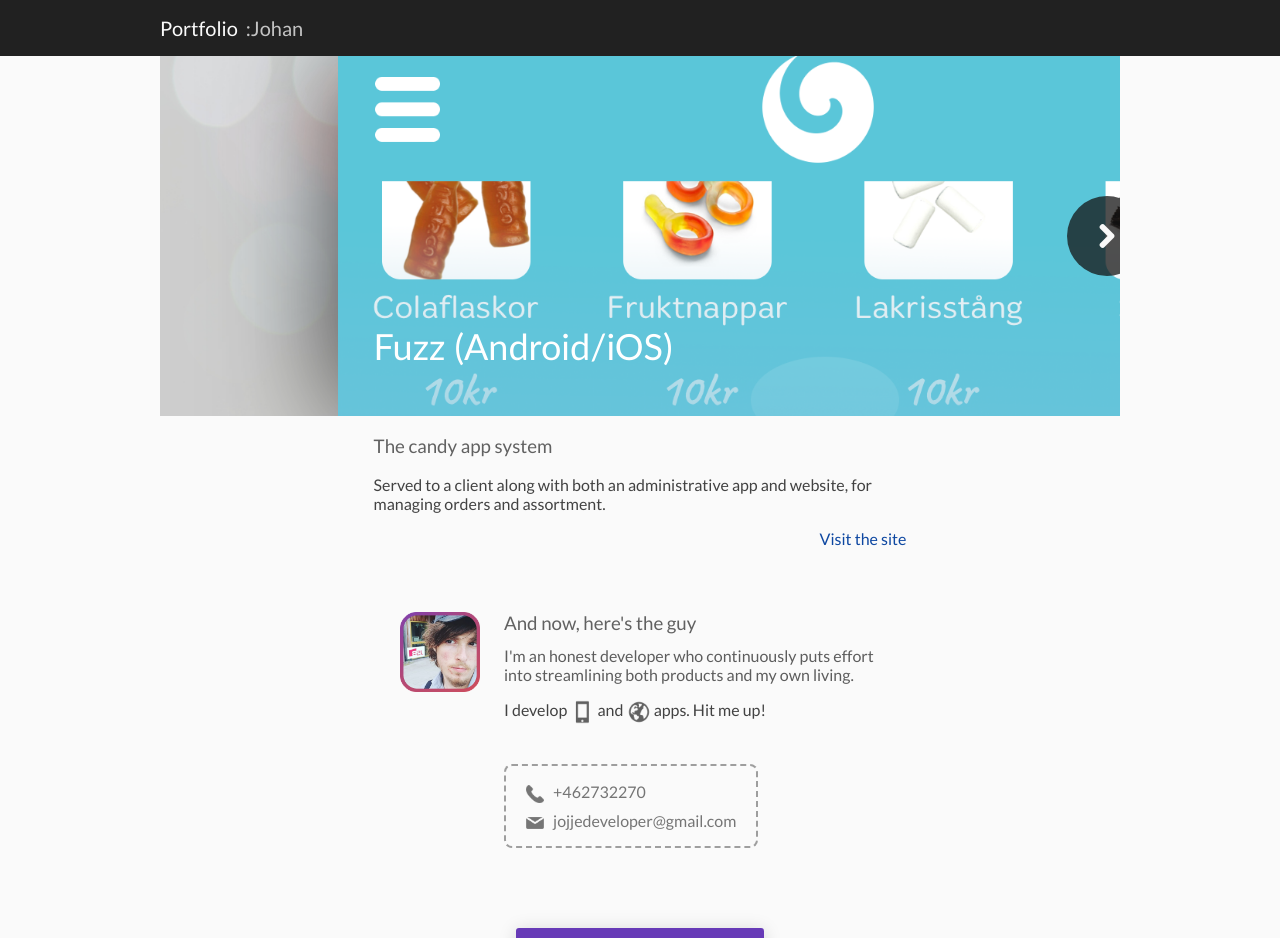
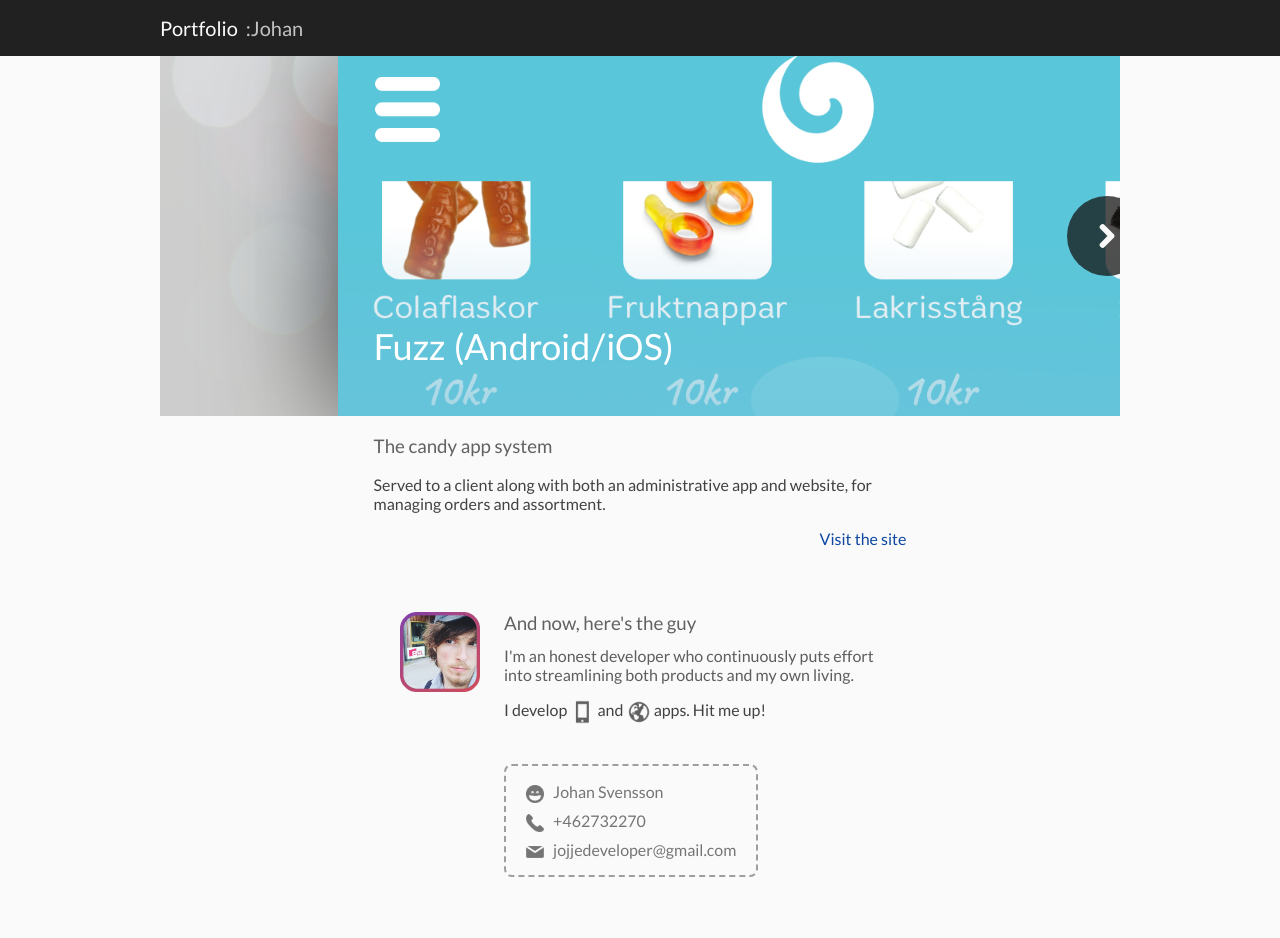
Before and after one commit to jojjesv/portfolio, a React (Create React App) app: page / in a window 1280 px wide. Shown: the top 938 px of the page. Built offline with nearby package versions, Linux system fonts and the light colour scheme; no server answers.

Commit message:
added name

```diff
--- a/src/about/index.js
+++ b/src/about/index.js
@@ -22,6 +22,7 @@ export default class AboutMe extends React.Component {
           </p>
           <div>
             <ul className="contact">
+              <li><img src={require('../assets/ic_face.png')} alt="name" /> Johan Svensson</li>
               <li><img src={require('../assets/ic_call.png')} alt="phone" /> +462732270</li>
               <li><img src={require('../assets/ic_mail.png')} alt="mail" /> jojjedeveloper@gmail.com</li>
             </ul>
```
Also changed, not shown: src/assets/ic_face.png (added).
